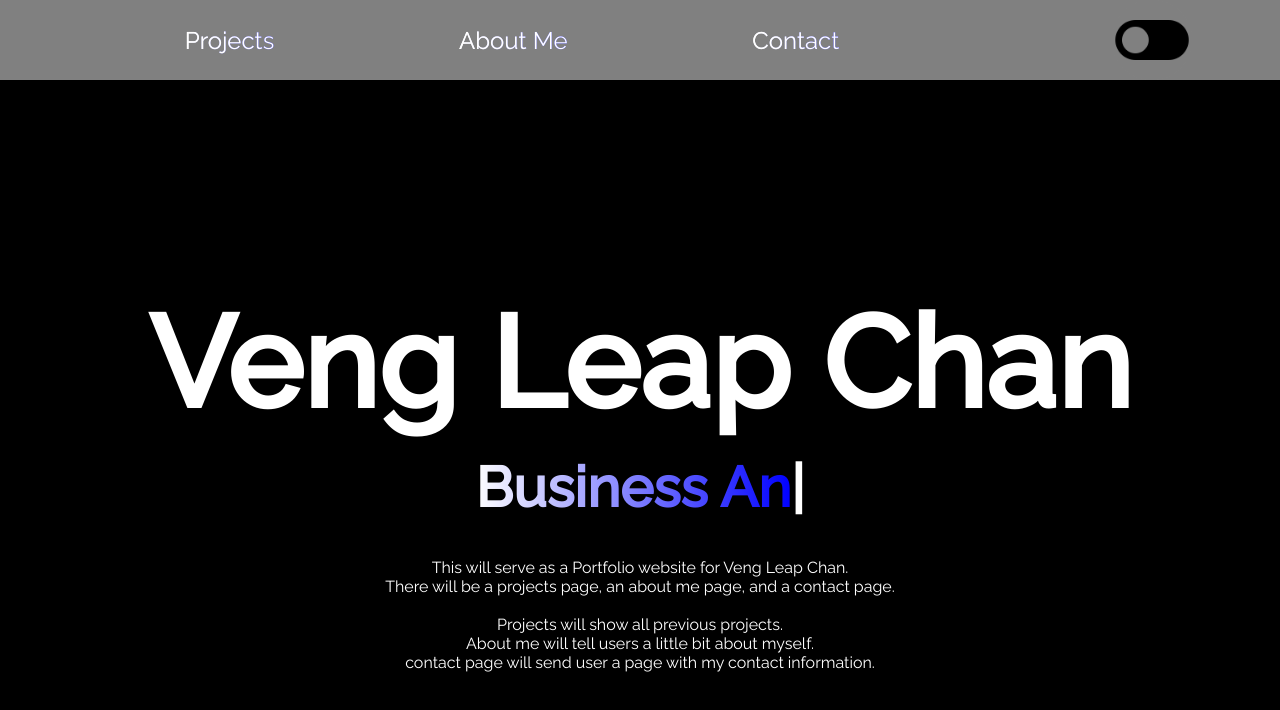
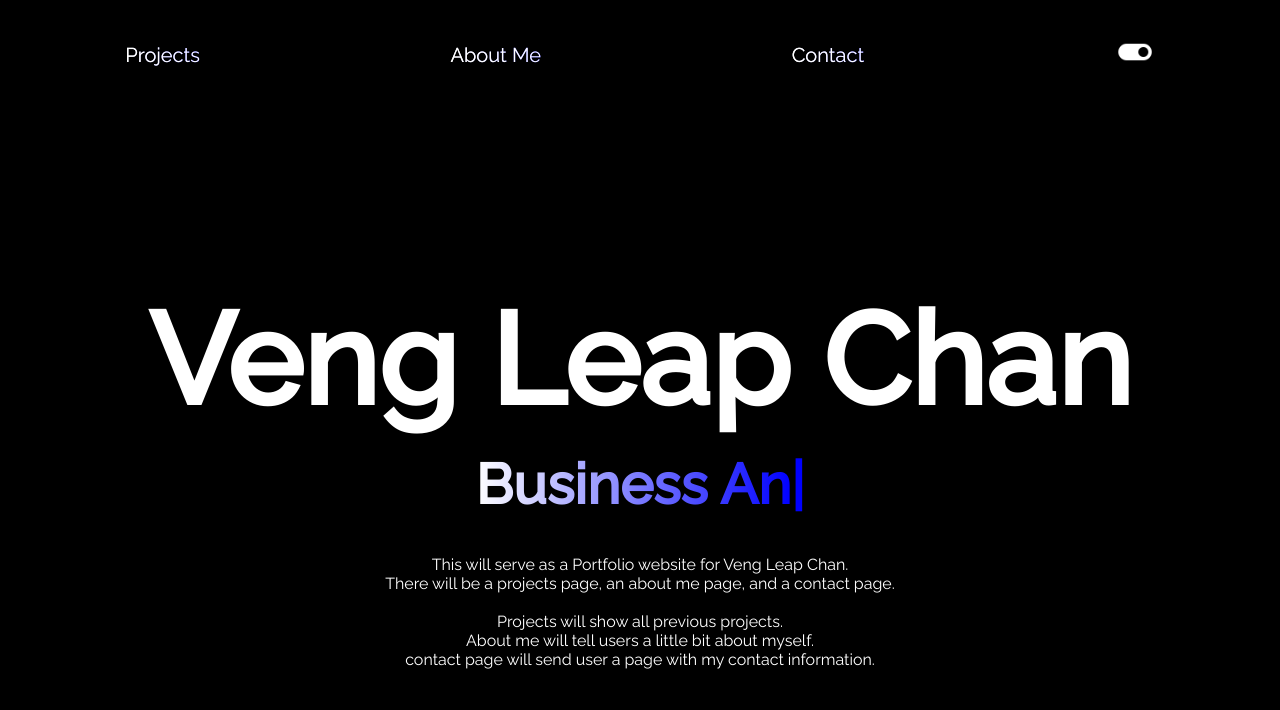
Before and after one commit to VengLeapChan/VengLeapChan.github.io, a plain HTML site: page index.html in a window 1280 px wide. Drawn offline with nearby package versions, Linux system fonts and the light colour scheme.

Commit message:
Fragment the file and fixed css structure

```diff
--- /dev/null
+++ b/Scripts/lightMode.js
@@ -0,0 +1,11 @@
+var lightModeToggle = document.getElementById("mode");
+
+lightModeToggle.addEventListener("click", (e) => {
+    toggle = e.target
+    document.body.classList.toggle("lightMode");
+    if (document.body.classList.contains("lightMode")) {
+        toggle.src = "off.png";
+    } else {
+        toggle.src = "on.png";
+    }
+});
--- a/index.css
+++ b/index.css
@@ -4,13 +4,20 @@
   --third: gray;
 }
 
-* {
+html {
+  font-family: Raleway;
+
+}
+
+*{
   margin: 0;
   padding: 0;
   box-sizing: border-box;
-  font-family: Raleway;
+}
+
+body{
+  background-color: var(--primary);
   color:var(--secondary);
-  background-color: var(--primary);
 }
 
 .lightMode {
@@ -18,15 +25,6 @@
   --primary: #FFFFFF;
   --third: lightgray;
 }
-
-nav {
-  width: 100%;
-  height: 10vh;
-  display: flex;
-  align-items: center;
-  background-color: var(--third);
-}
-
 div#title {
   width: 100%;
   height: 90vh;
@@ -50,32 +48,29 @@ span.typing{
   background-clip: text;
   -webkit-background-clip: text;
 }
-nav > ul {
-  width: 80%;
-  height: 100%;
+
+ul {
   display: flex;
-  justify-content: space-evenly;
-  vertical-align: middle;
-  background-color: var(--third);
+  margin-top: 2rem;
+  align-items: center;
+  justify-content: space-around;
+  background-color: transparent;
+
+
 }
 
-nav > ul >li {
+ul >li {
   list-style-type: none;
-  height: 100%;
-  font-size: 3vh;
-  align-items: center;
-  display: flex;
-  background-color: var(--third);
+  font-size: 2.5vh;
+  background-color: transparent;
 }
 
-nav > img#mode {
-  margin: 0 auto;
-  border-radius: 100px;
-  width: 10vh;
-  height: 10vh;
+li > img#mode {
+  width: 5vh;
+  height: 5vh;
   font-size: 3vh;
   cursor: pointer;
-  background-color: var(--third);
+  color:var();
 }
 
 nav ul li a {
--- a/index.html
+++ b/index.html
@@ -4,15 +4,20 @@
     <title>Veng Leap Chan</title>
     <link rel="stylesheet" href="index.css" />
     <link href="https://fonts.googleapis.com/css2?family=Raleway:ital,wght@0,400;0,500;1,400&display=swap" rel="stylesheet">
+    <script src="./Scripts/lightMode.js" charset="utf-8" defer></script>
   </head>
+
+
+
   <body>
+
     <nav>
       <ul>
         <li><a href="./aboutMe.html">Projects</a></li>
         <li><a href="./project.html">About Me</a></li>
         <li><a href="./contact.html">Contact</a></li>
+        <li><img id = "mode" src="on.png"></li>
       </ul>
-      <img id = "mode" src="off.png">
     </nav>
 
     <div id="title">
@@ -34,17 +39,7 @@
       </p>
     </div>
     <script src="https://unpkg.com/typed.js@2.0.15/dist/typed.umd.js"></script>
-    <script>
-      var icon = document.getElementById("mode");
-      icon.onclick = function() {
-        document.body.classList.toggle("lightMode");
-        if (document.body.classList.contains("lightMode")){
-          icon.src = "on.png";
-        } else {
-          icon.src = "off.png";
-        }
-      }
-    </script>
+
     <script>
       var typed = new Typed(".typing", {
         strings: ["Software Developer", "Business Analytst"],
```
